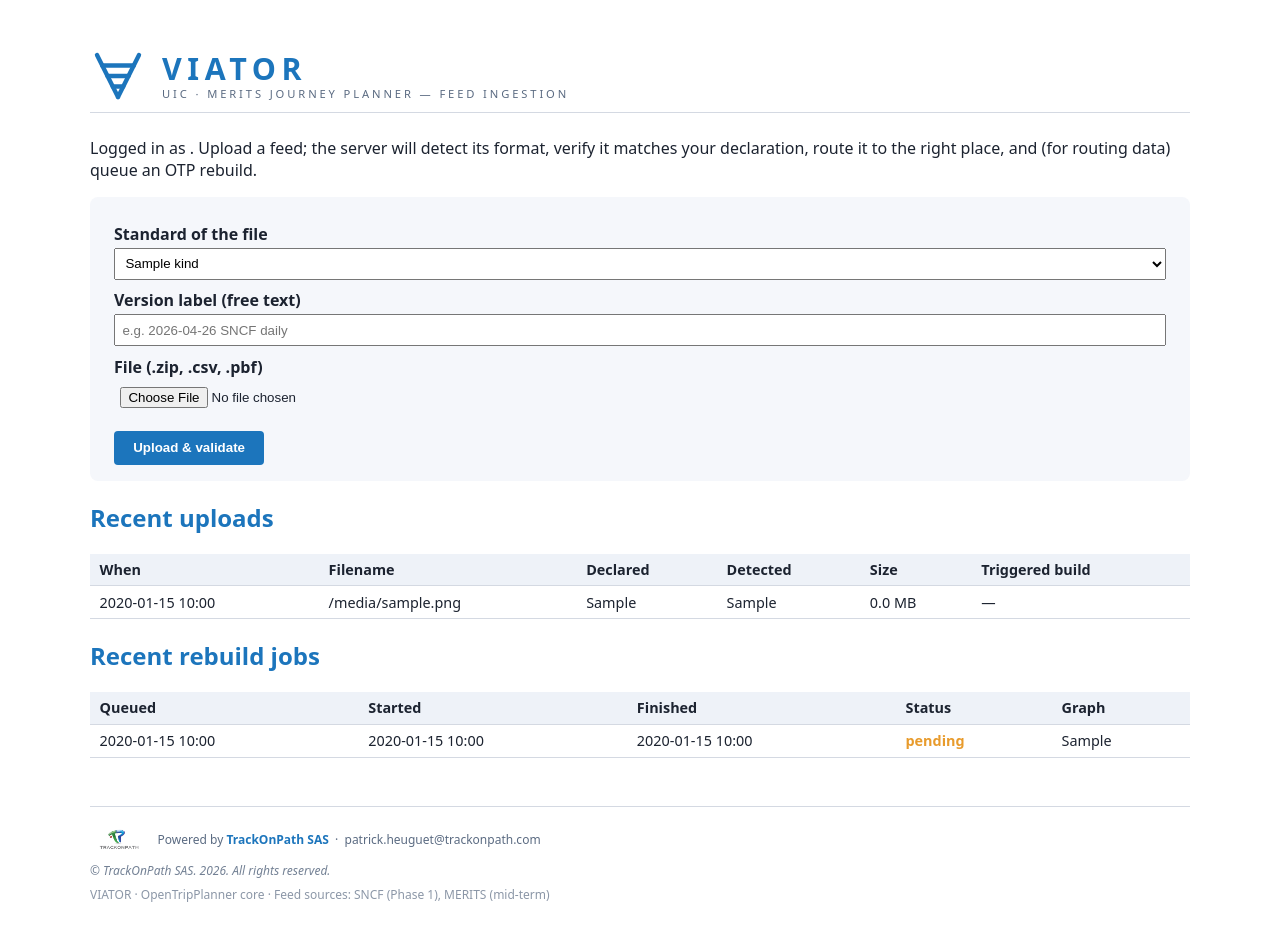
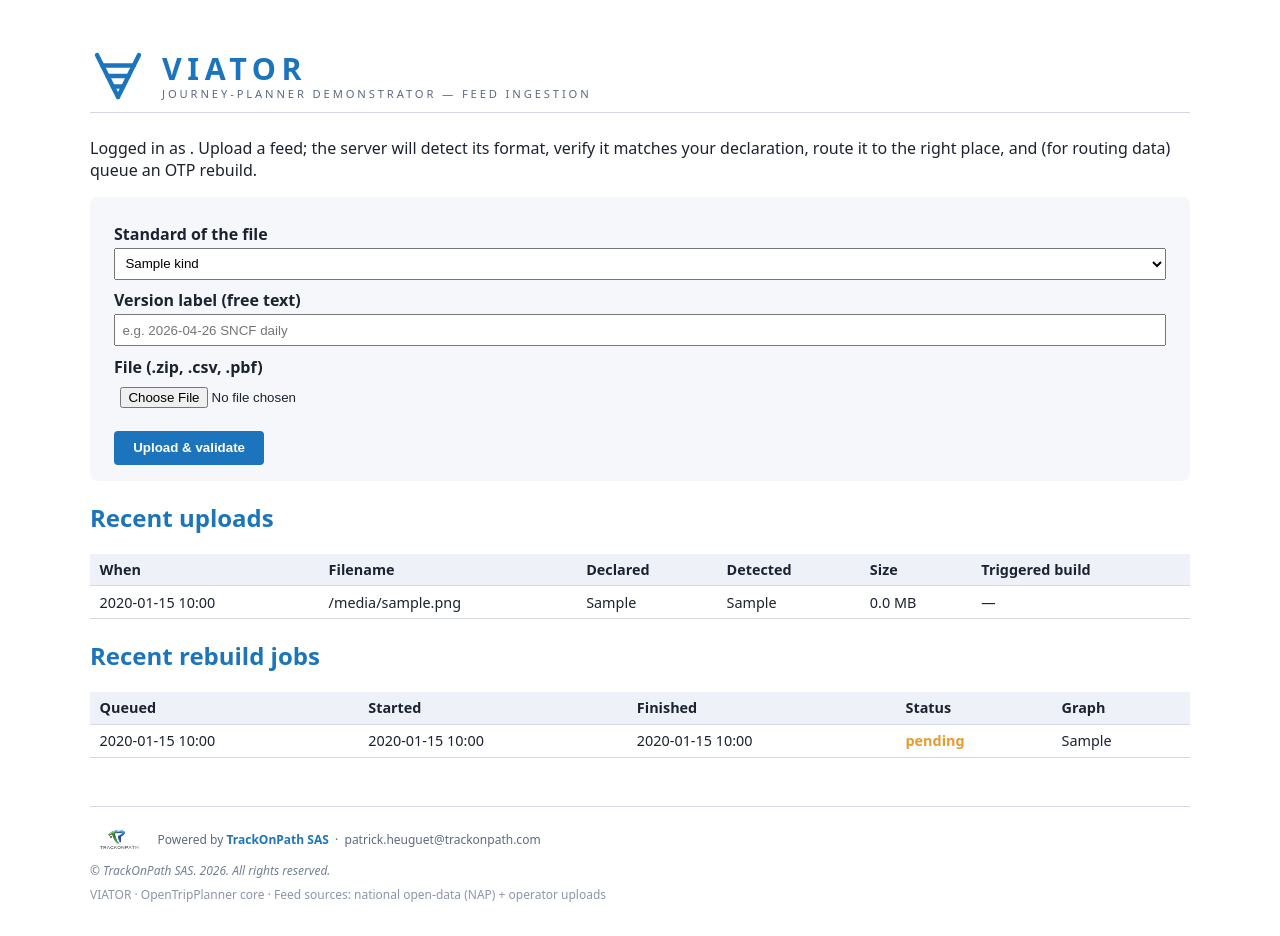
Before and after one commit to TOP-PHE/VIATOR-OpenTripPlanner-demonstrator, a Python web app: template app/templates/index.html in a window 1280 px wide. Run offline with Jinja, Linux system fonts and the light colour scheme; the template is opened without the code that fills it: most values are stand-ins (such as "Sample title", 1, 10 or a date in 2020).

Commit message:
docs(brand): drop UIC/MERITS from user-facing identity (straplines, README, lockup)
Removes UIC/MERITS *branding/positioning* from everything a user sees:
- web + email header strapline "UIC · MERITS Journey Planner" -> "Journey-planner demonstrator"
- index footer "Feed sources: SNCF (Phase 1), MERITS (mid-term)" -> "national open-data (NAP) + operator uploads"
- viator-lockup.svg tagline + aria-label
- verification email body
- README intro line

Technical references to the UIC numeric station-code standard (filter,
fingerprint, master-stations, the "UIC station registry") are kept — that's
the rail data standard, not branding.

Left for a decision (structural, not branding): the `MERITS` session
category enum (needs a DB migration), the `MERITS-ONLY` comparison flag,
and the repo name / Sonar key / issue URLs.

Co-Authored-By: Claude Opus 4.7 (1M context) <noreply@anthropic.com>

```diff
--- a/app/auth/email_templates/_base.html
+++ b/app/auth/email_templates/_base.html
@@ -10,7 +10,7 @@
   <div style="max-width:520px;margin:0 auto;background:#fff;border-radius:10px;box-shadow:0 2px 12px rgba(0,0,0,.08);overflow:hidden">
     <div style="background:#1C75BC;padding:24px 32px">
       <span style="color:#fff;font-size:22px;font-weight:900;letter-spacing:6px">VIATOR</span>
-      <span style="color:#9bb0d4;font-size:11px;letter-spacing:2px;display:block;margin-top:4px;text-transform:uppercase">UIC · MERITS Journey Planner</span>
+      <span style="color:#9bb0d4;font-size:11px;letter-spacing:2px;display:block;margin-top:4px;text-transform:uppercase">Journey-planner demonstrator</span>
     </div>
     <div style="padding:32px">
       {% block content %}{% endblock %}
--- a/app/auth/email_templates/verification.txt
+++ b/app/auth/email_templates/verification.txt
@@ -2,7 +2,7 @@ VIATOR — Confirm your account
 
 Hello {{ name }},
 
-You requested an account on the VIATOR demonstrator (UIC MERITS Journey Planner).
+You requested an account on the VIATOR journey-planner demonstrator.
 
 Confirm your email address and set your password by visiting:
 {{ magic_link }}
--- a/app/templates/_base.html
+++ b/app/templates/_base.html
@@ -190,7 +190,7 @@
         </svg>
         <span>
           <span class="word">VIATOR</span>{# Version badge: comes from app/templating.py global, baked into the image at build time. #}<span class="ver" title="Build version (baked into the web image at build time). Also at /healthz/version.">{{ viator_version }}</span><br>
-          <span class="tag">UIC · MERITS Journey Planner</span>
+          <span class="tag">Journey-planner demonstrator</span>
         </span>
       </a>
       <nav>
--- a/app/templates/index.html
+++ b/app/templates/index.html
@@ -66,7 +66,7 @@
     </svg>
     <div class="text">
       <div class="wordmark">VIATOR</div>
-      <div class="tagline">UIC · MERITS Journey Planner — Feed ingestion</div>
+      <div class="tagline">Journey-planner demonstrator — Feed ingestion</div>
     </div>
   </header>
 
@@ -130,7 +130,7 @@
       <span>&copy; TrackOnPath SAS. 2026. All rights reserved.</span>
     </div>
     <div class="stack">
-      VIATOR &middot; OpenTripPlanner core &middot; Feed sources: SNCF (Phase&nbsp;1), MERITS (mid-term)
+      VIATOR &middot; OpenTripPlanner core &middot; Feed sources: national open-data (NAP) + operator uploads
     </div>
   </footer>
 </body>
```
Also changed, not shown: README.md, branding/viator-lockup.svg.
